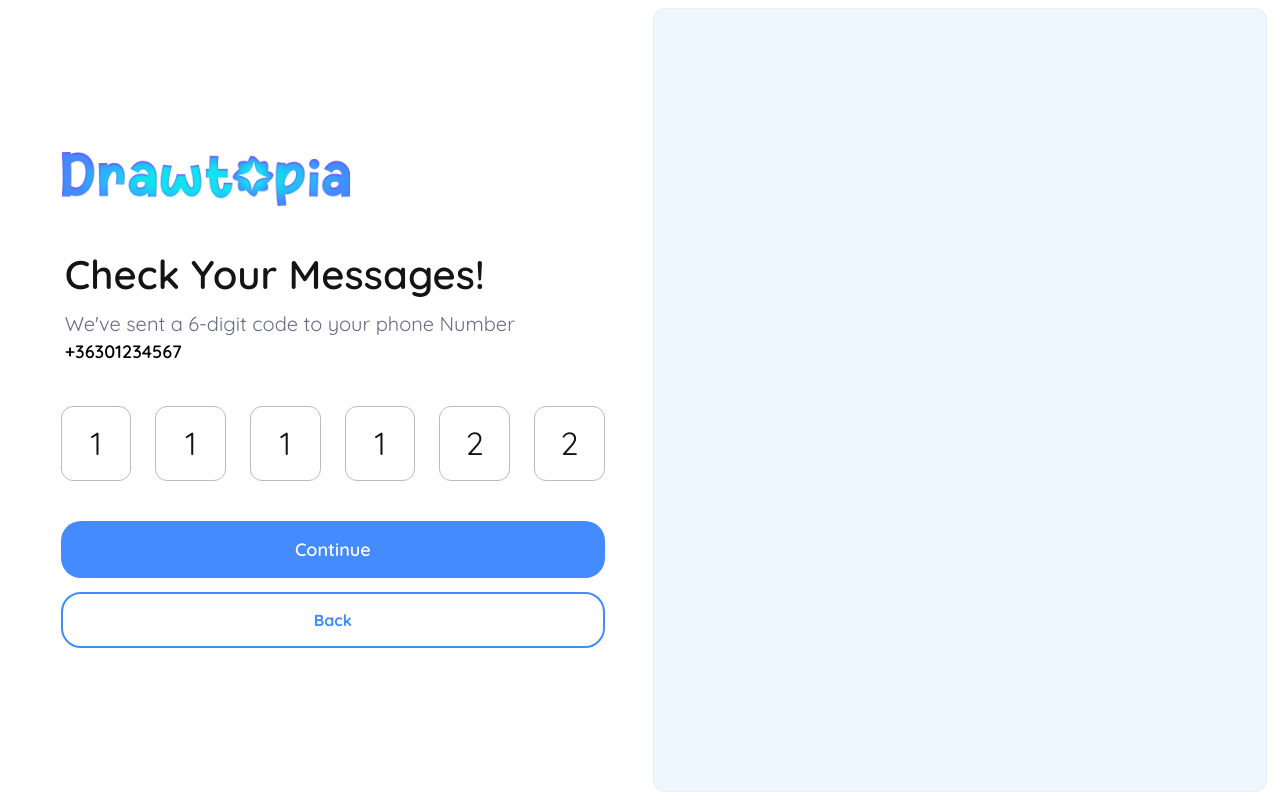
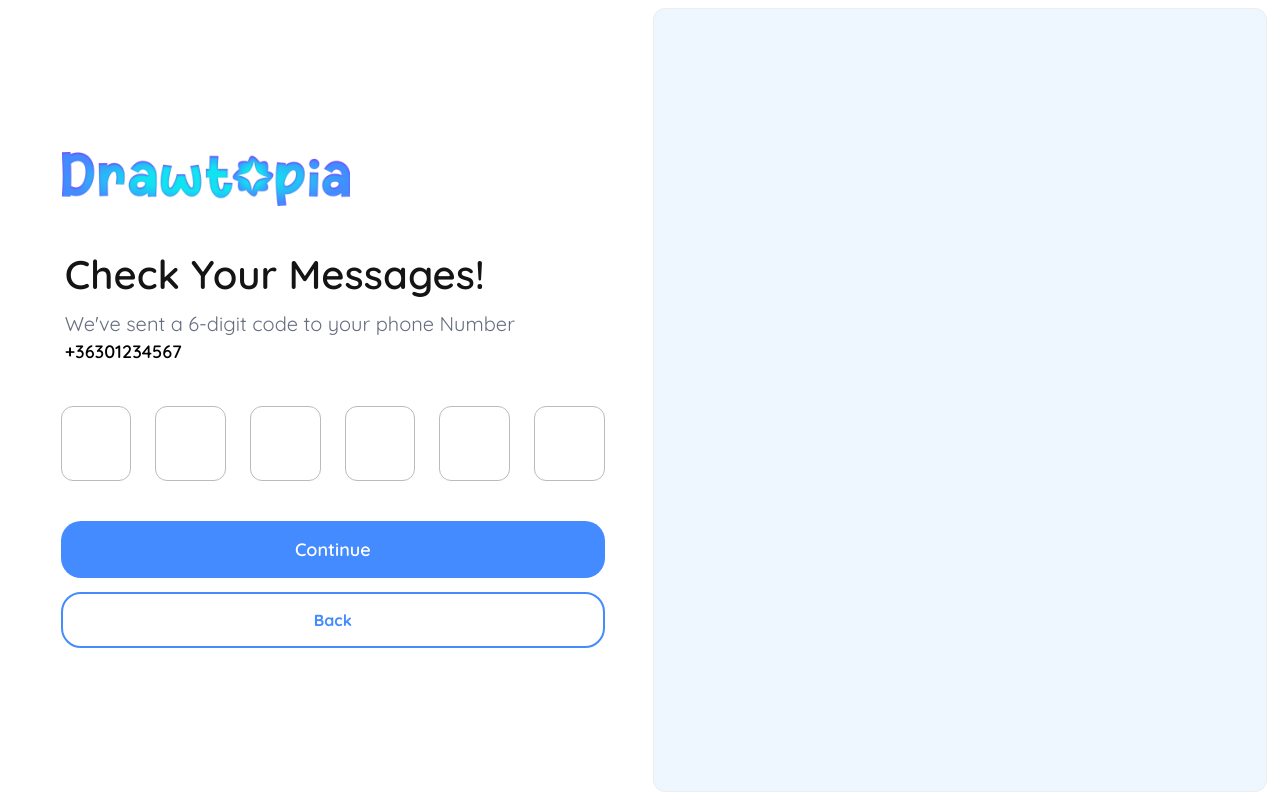
Before and after one commit to ghostiger1117/drawtopia_frontend, a SvelteKit app: page /otp-phone in a window 1280 px wide. Built offline with nearby package versions, Linux system fonts and the light colour scheme; no server answers.

Commit message:
mobile responsive, 6 digit copy and paste.

```diff
--- a/src/components/PersonInfo.svelte
+++ b/src/components/PersonInfo.svelte
@@ -412,10 +412,7 @@
     width: 50%;
   }
   .frame-1410103822 {
-    width: 251px;
-    left: 212px;
-    top: 17.14px;
-    position: absolute;
+    width: 100%;
     flex-direction: column;
     justify-content: flex-start;
     align-items: center;
--- a/src/routes/+page.svelte
+++ b/src/routes/+page.svelte
@@ -32,6 +32,7 @@
 			<div class="auth-buttons">
 				<button on:click={handleSignOut} class="btn btn-primary">Sign Out</button>
 			</div>
+			<a href="/create-child-profile" class="btn btn-primary">Create Child Profile</a>
 		{:else}
 			<div class="auth-buttons">
 				<a href="/login" class="btn btn-primary">Sign In</a>
--- a/src/routes/otp-phone/+page.svelte
+++ b/src/routes/otp-phone/+page.svelte
@@ -24,6 +24,10 @@
   let isLoading = false;
   let errors: { [key: string]: string } = {};
   let loginMethod: "phone" | "email" = "phone";
+
+  // OTP related variables
+  let otpValues: string[] = ["", "", "", "", "", ""];
+  let otpInputs: HTMLInputElement[] = [];
   // let selectedCountry = { name: 'United States', code: '+1', flag: '🇺🇸' };
   let showCountryDropdown = false;
 
@@ -77,26 +81,115 @@
     return Object.keys(errors).length === 0;
   };
 
+  // Handle OTP input changes
+  const handleOTPInput = (index: number, event: Event) => {
+    const target = event.target as HTMLInputElement;
+    const value = target.value;
+
+    // Only allow single digit
+    if (value.length > 1) {
+      target.value = value.slice(-1);
+    }
+
+    otpValues[index] = target.value;
+
+    // Move to next input if current is filled
+    if (target.value && index < 5) {
+      otpInputs[index + 1]?.focus();
+    }
+
+    // Clear errors when user types
+    if (errors.otp) {
+      errors.otp = "";
+    }
+  };
+
+  // Handle paste event for automatic OTP filling
+  const handleOTPPaste = (index: number, event: ClipboardEvent) => {
+    event.preventDefault();
+
+    const pastedData = event.clipboardData?.getData('text') || '';
+    const cleanedData = pastedData.replace(/\D/g, ''); // Remove non-digits
+
+    if (cleanedData.length === 6) {
+      // Fill all 6 inputs with the pasted digits
+      for (let i = 0; i < 6; i++) {
+        otpValues[i] = cleanedData[i];
+        if (otpInputs[i]) {
+          otpInputs[i].value = cleanedData[i];
+        }
+      }
+
+      // Focus the last input
+      otpInputs[5]?.focus();
+
+      // Clear any existing errors
+      if (errors.otp) {
+        errors.otp = "";
+      }
+    } else if (cleanedData.length > 0) {
+      // If partial digits, fill from current position
+      const remainingSlots = 6 - index;
+      const digitsToFill = Math.min(cleanedData.length, remainingSlots);
+
+      for (let i = 0; i < digitsToFill; i++) {
+        if (index + i < 6) {
+          otpValues[index + i] = cleanedData[i];
+          if (otpInputs[index + i]) {
+            otpInputs[index + i].value = cleanedData[i];
+          }
+        }
+      }
+
+      // Focus the next empty input or last filled input
+      const nextIndex = Math.min(index + digitsToFill, 5);
+      otpInputs[nextIndex]?.focus();
+    }
+  };
+
+  // Handle backspace in OTP inputs
+  const handleOTPKeydown = (index: number, event: KeyboardEvent) => {
+    if (event.key === 'Backspace' && !otpValues[index] && index > 0) {
+      otpInputs[index - 1]?.focus();
+    }
+  };
+
   const handleSubmit = async (event: Event) => {
-    // event.preventDefault();
-    // if (!validateForm()) return;
-    // isLoading = true;
-    // try {
-    // 	// TODO: Replace with actual API call
-    // 	const loginData = loginMethod === 'email'
-    // 		? { email, password, rememberMe }
-    // 		: { phone: selectedCountry.code + phoneNumber, password, rememberMe };
-    // 	console.log('Login attempt:', loginData);
-    // 	// Simulate API call
-    // 	await new Promise(resolve => setTimeout(resolve, 1000));
-    // 	// TODO: Handle successful login (redirect, store token, etc.)
-    // 	alert('Login successful! (This is a demo)');
-    // } catch (error) {
-    // 	console.error('Login error:', error);
-    // 	errors.general = 'Login failed. Please try again.';
-    // } finally {
-    // 	isLoading = false;
-    // }
+    event.preventDefault();
+
+    // Validate OTP
+    const otpCode = otpValues.join('');
+    if (otpCode.length !== 6) {
+      errors.otp = "Please enter the complete 6-digit code";
+      return;
+    }
+
+    if (!/^\d{6}$/.test(otpCode)) {
+      errors.otp = "OTP must contain only numbers";
+      return;
+    }
+
+    isLoading = true;
+    errors = {};
+
+    try {
+      console.log('Verifying OTP:', otpCode, 'for phone:', value);
+
+      // TODO: Replace with actual API call for phone verification
+      // Simulate API call
+      await new Promise(resolve => setTimeout(resolve, 1000));
+
+      console.log('Phone verification successful');
+      alert('Phone verified successfully! Redirecting to dashboard...');
+
+      // TODO: Redirect to dashboard or main page
+      // goto('/');
+    } catch (error) {
+      console.error('Phone verification error:', error);
+      errors.general = 'An unexpected error occurred. Please try again.';
+    } finally {
+      isLoading = false;
+    }
   };
 
   // Function to get country flag emoji from ISO code
@@ -232,13 +325,24 @@
         </div>
       </div>
       <div class="frame-1410103856">
-        <input class="input-placeholder f_span" type="text" value="1" />
-        <input class="input-placeholder f_span" type="text" value="1" />
-        <input class="input-placeholder f_span" type="text" value="1" />
-        <input class="input-placeholder f_span" type="text" value="1" />
-        <input class="input-placeholder f_span" type="text" value="2" />
-        <input class="input-placeholder f_span" type="text" value="2" />
+        {#each otpValues as value, index}
+          <input
+            bind:this={otpInputs[index]}
+            class="input-placeholder f_span"
+            type="text"
+            maxlength="1"
+            bind:value={otpValues[index]}
+            on:input={(e) => handleOTPInput(index, e)}
+            on:keydown={(e) => handleOTPKeydown(index, e)}
+            on:paste={(e) => handleOTPPaste(index, e)}
+            disabled={isLoading}
+          />
+        {/each}
       </div>
+
+      {#if errors.otp}
+        <div class="error-text-center">{errors.otp}</div>
+      {/if}
       <form on:submit={handleSubmit} style="width: 100%;">
         <div class="frame-1410104077">
           {#if errors.general}
@@ -461,6 +565,14 @@
     font-size: 14px;
   }
 
+  .error-text-center {
+    color: #dc2626;
+    font-size: 14px;
+    text-align: center;
+    margin-top: 8px;
+    margin-bottom: 16px;
+  }
+
   .spinner {
     width: 16px;
     height: 16px;
@@ -556,13 +668,11 @@
     .form {
       width: 100%;
       height: auto;
-      min-height: 50vh;
+      min-height: 100vh;
     }
 
     .background-image {
-      width: 100%;
-      height: 50vh;
-      min-height: 300px;
+      display: none;
     }
   }
 </style>
--- a/src/routes/signup/+page.svelte
+++ b/src/routes/signup/+page.svelte
@@ -871,13 +871,11 @@
     .form {
       width: 100%;
       height: auto;
-      min-height: 50vh;
+      min-height: 100vh;
     }
 
     .background-image {
-      width: 100%;
-      height: 50vh;
-      min-height: 300px;
+      display: none;
     }
   }
 </style>
```
Also changed, not shown: src/routes/login/+page.svelte (+3 -9 lines), src/routes/otp-email/+page.svelte (+46 -4 lines).
